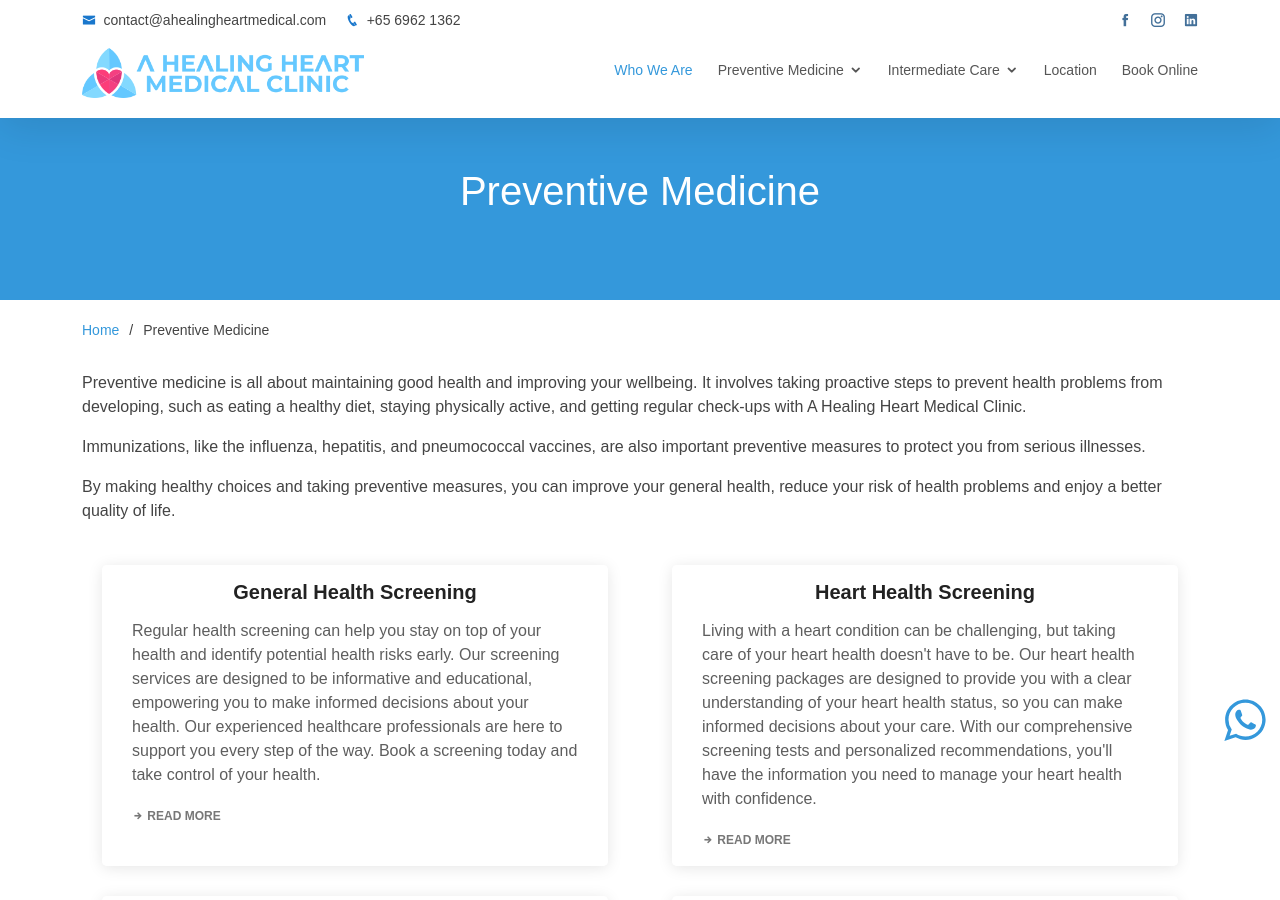
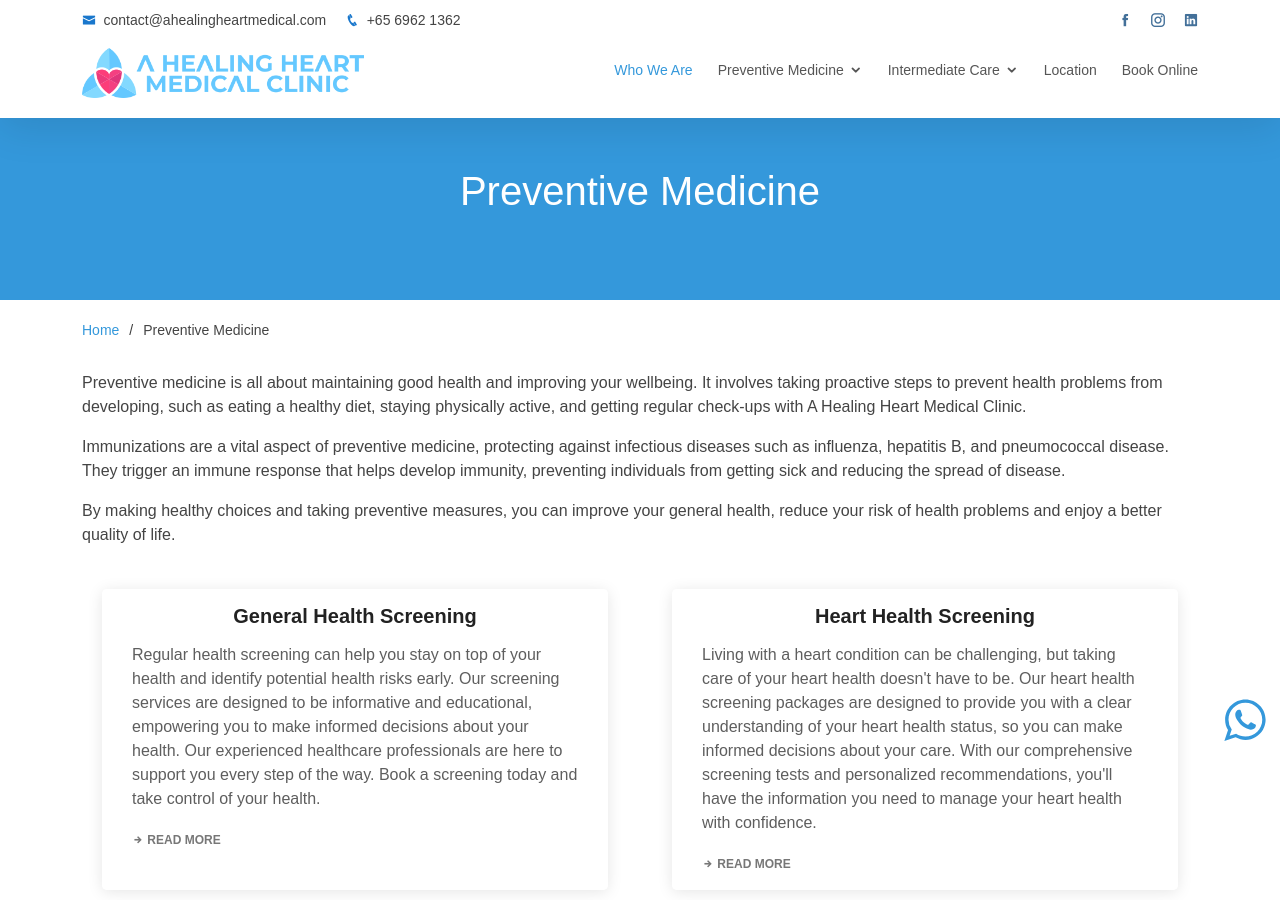
Before and after one commit to benchowsg/clinic, a Jekyll site: the page preventive-medicine.html, which Jekyll copies as it is, in a window 1280 px wide and 900 px high. Built offline with Jekyll 4.4.1, drawn with Linux system fonts in a browser that asks for light colours.

Commit message:
Update preventive-medicine.html

```diff
--- a/preventive-medicine.html
+++ b/preventive-medicine.html
@@ -151,7 +151,7 @@
       <div class="container">
         <div class="row">
            <p>Preventive medicine is all about maintaining good health and improving your wellbeing. It involves taking proactive steps to prevent health problems from developing, such as eating a healthy diet, staying physically active, and getting regular check-ups with A Healing Heart Medical Clinic.</p>
-           <p>Immunizations, like the influenza, hepatitis, and pneumococcal vaccines, are also important preventive measures to protect you from serious illnesses.</p>
+           <p>Immunizations are a vital aspect of preventive medicine, protecting against infectious diseases such as influenza, hepatitis B, and pneumococcal disease. They trigger an immune response that helps develop immunity, preventing individuals from getting sick and reducing the spread of disease.</p>
            <p>By making healthy choices and taking preventive measures, you can improve your general health, reduce your risk of health problems and enjoy a better quality of life.</p>
            <p></p>
         </div>
```
